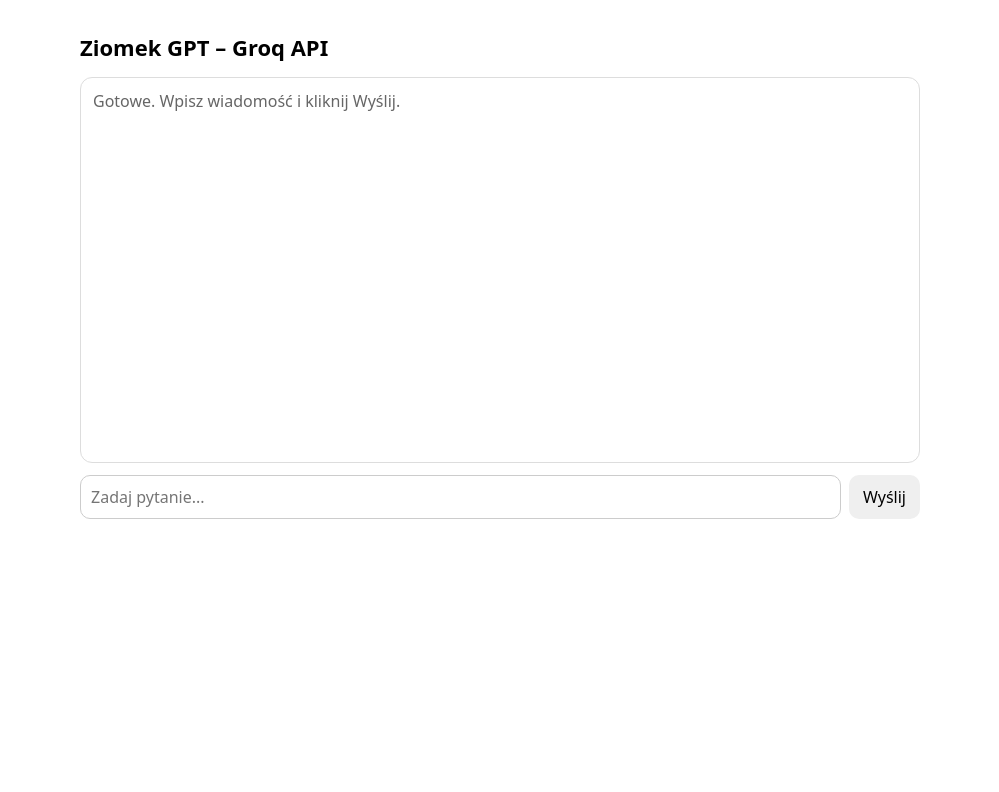
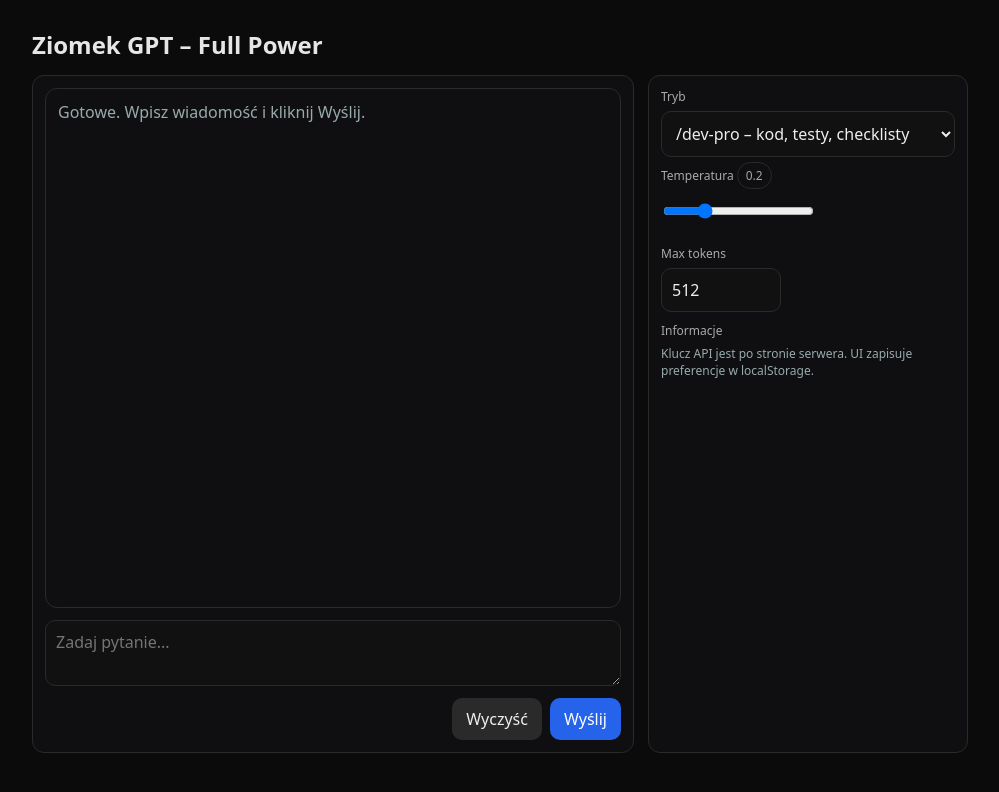
Before and after one commit to Jaambi/ZiomekGPT, a website: page index.html in a window 1280 px wide. Shown: the whole page, without its empty margins (140-1139 px from the left). Drawn offline with Linux system fonts and the light colour scheme.

Commit message:
Add files via upload

```diff
--- a/index.html
+++ b/index.html
@@ -3,26 +3,70 @@
 <head>
   <meta charset="utf-8">
   <meta name="viewport" content="width=device-width, initial-scale=1">
-  <title>Ziomek GPT – Groq API</title>
+  <title>Ziomek GPT – Full Power</title>
   <style>
-    body{font-family:system-ui,-apple-system,Segoe UI,Roboto,Ubuntu;max-width:840px;margin:32px auto;padding:0 16px}
-    h1{font-size:22px}
-    #log{border:1px solid #ddd;border-radius:12px;padding:12px;height:360px;overflow:auto;white-space:pre-wrap}
+    :root{--b:#0a0a0a;--c:#111;--t:#eee;--a:#3aa8ff}
+    *{box-sizing:border-box}
+    body{font-family:system-ui,-apple-system,Segoe UI,Roboto,Ubuntu;background:#0b0b0c;color:#e6e6e6;margin:0;min-height:100vh}
+    .wrap{max-width:980px;margin:0 auto;padding:22px}
+    h1{font-size:24px;margin:6px 0 14px}
+    .grid{display:grid;grid-template-columns:1fr 320px;gap:14px}
+    #log{border:1px solid #2a2a2a;border-radius:12px;padding:12px;height:520px;overflow:auto;white-space:pre-wrap;background:#0f0f12}
     .row{display:flex;gap:8px;margin-top:12px}
-    input,button{font:inherit}
-    input{flex:1;padding:10px;border:1px solid #ccc;border-radius:10px}
-    button{padding:10px 14px;border:0;border-radius:10px;cursor:pointer}
-    .sys{color:#666}
-    .you{color:#0b5}
-    .ai{color:#06c}
+    textarea,input,select,button{font:inherit;border-radius:10px;border:1px solid #2a2a2a;background:#111;color:#eee}
+    textarea{flex:1;padding:10px;min-height:64px}
+    input{flex:1;padding:10px}
+    select{padding:10px;width:100%}
+    button{padding:10px 14px;border:0;background:#2a2a2a;cursor:pointer}
+    button.primary{background:#2563eb;color:#fff}
+    .card{border:1px solid #2a2a2a;border-radius:12px;padding:12px;background:#0f0f12}
+    .label{font-size:12px;color:#aaa;margin-bottom:6px}
+    .meta{display:grid;grid-template-columns:1fr 1fr;gap:8px}
+    .sys{color:#9aa}
+    .you{color:#34d399}
+    .ai{color:#60a5fa}
+    .row-right{display:flex;gap:8px;justify-content:flex-end}
+    .pill{font-size:12px;padding:4px 8px;border:1px solid #2a2a2a;border-radius:999px}
+    .muted{color:#9aa}
+    .small{font-size:12px}
   </style>
 </head>
 <body>
-  <h1>Ziomek GPT – Groq API</h1>
-  <div id="log" aria-live="polite"></div>
-  <div class="row">
-    <input id="q" placeholder="Zadaj pytanie..." autocomplete="off"/>
-    <button id="send">Wyślij</button>
+  <div class="wrap">
+    <h1>Ziomek GPT – Full Power</h1>
+    <div class="grid">
+      <div class="card">
+        <div id="log" aria-live="polite"></div>
+        <div class="row">
+          <textarea id="q" placeholder="Zadaj pytanie..."></textarea>
+        </div>
+        <div class="row row-right">
+          <button id="clear">Wyczyść</button>
+          <button id="send" class="primary">Wyślij</button>
+        </div>
+      </div>
+      <div class="card">
+        <div class="label">Tryb</div>
+        <select id="mode">
+          <option value="dev-pro">/dev-pro – kod, testy, checklisty</option>
+          <option value="hack">/hack – diagnostyka, analiza logów</option>
+          <option value="fin">/fin – finanse, kalkulacje</option>
+          <option value="elite">/elite – decyzyjność, ryzyka</option>
+          <option value="psycholog">/psycholog – pytania sokratejskie</option>
+          <option value="motywacja">/motywacja – zadania i cele</option>
+          <option value="vision">/vision – produkt, strategia</option>
+          <option value="default">/default – zbalansowany</option>
+        </select>
+        <div class="label" style="margin-top:10px">Temperatura <span id="tempVal" class="pill muted">0.2</span></div>
+        <input id="temp" type="range" min="0" max="1" step="0.1" value="0.2"/>
+        <div class="label" style="margin-top:10px">Max tokens</div>
+        <input id="max" type="number" value="512" min="64" max="4096"/>
+        <div class="label" style="margin-top:10px">Informacje</div>
+        <div class="small muted">
+          Klucz API jest po stronie serwera. UI zapisuje preferencje w localStorage.
+        </div>
+      </div>
+    </div>
   </div>
   <script src="/public/app.js"></script>
 </body>
--- a/package.json
+++ b/package.json
@@ -1,5 +1,5 @@
 {
-  "name": "ziomekgpt-netlify-groq",
+  "name": "ziomekgpt-netlify-groq-pro",
   "private": true,
   "scripts": {
     "dev": "netlify dev",
--- a/public/app.js
+++ b/public/app.js
@@ -1,6 +1,19 @@
 const log = document.getElementById('log');
 const q = document.getElementById('q');
 const send = document.getElementById('send');
+const clearBtn = document.getElementById('clear');
+const modeSel = document.getElementById('mode');
+const temp = document.getElementById('temp');
+const tempVal = document.getElementById('tempVal');
+const maxTok = document.getElementById('max');
+
+// Restore prefs
+(function(){
+  const saved = JSON.parse(localStorage.getItem('ziomek:prefs')||'{}');
+  if(saved.mode) modeSel.value = saved.mode;
+  if(saved.temp!=null) { temp.value = saved.temp; tempVal.textContent = saved.temp; }
+  if(saved.max) maxTok.value = saved.max;
+})();
 
 function write(line, cls='sys'){
   const div=document.createElement('div');
@@ -9,17 +22,27 @@ function write(line, cls='sys'){
   log.appendChild(div);
   log.scrollTop=log.scrollHeight;
 }
+temp.addEventListener('input', ()=> tempVal.textContent = temp.value);
+clearBtn.onclick = ()=>{ log.innerHTML=''; write('Czyszczenie historii.','sys'); };
 
 async function ask(){
   const msg = q.value.trim();
   if(!msg) return;
+  const payload = {
+    message: msg,
+    mode: modeSel.value,
+    temperature: Number(temp.value),
+    max_tokens: Number(maxTok.value)
+  };
+  // Save prefs
+  localStorage.setItem('ziomek:prefs', JSON.stringify({mode:payload.mode,temp:payload.temperature,max:payload.max_tokens}));
   write('Ty: ' + msg, 'you');
   q.value='';
   try{
     const res = await fetch('/api/chat', {
       method:'POST',
       headers:{'Content-Type':'application/json'},
-      body: JSON.stringify({ message: msg })
+      body: JSON.stringify(payload)
     });
     if(!res.ok){
       const text = await res.text();
@@ -34,6 +57,6 @@ async function ask(){
 }
 
 send.onclick = ask;
-q.addEventListener('keydown', e=>{ if(e.key==='Enter') ask(); });
+q.addEventListener('keydown', e=>{ if(e.key==='Enter' && !e.shiftKey) ask(); });
 
 write('Gotowe. Wpisz wiadomość i kliknij Wyślij.','sys');
```
Also changed, not shown: netlify/functions/chat.js (+24 -9 lines), README.md.
